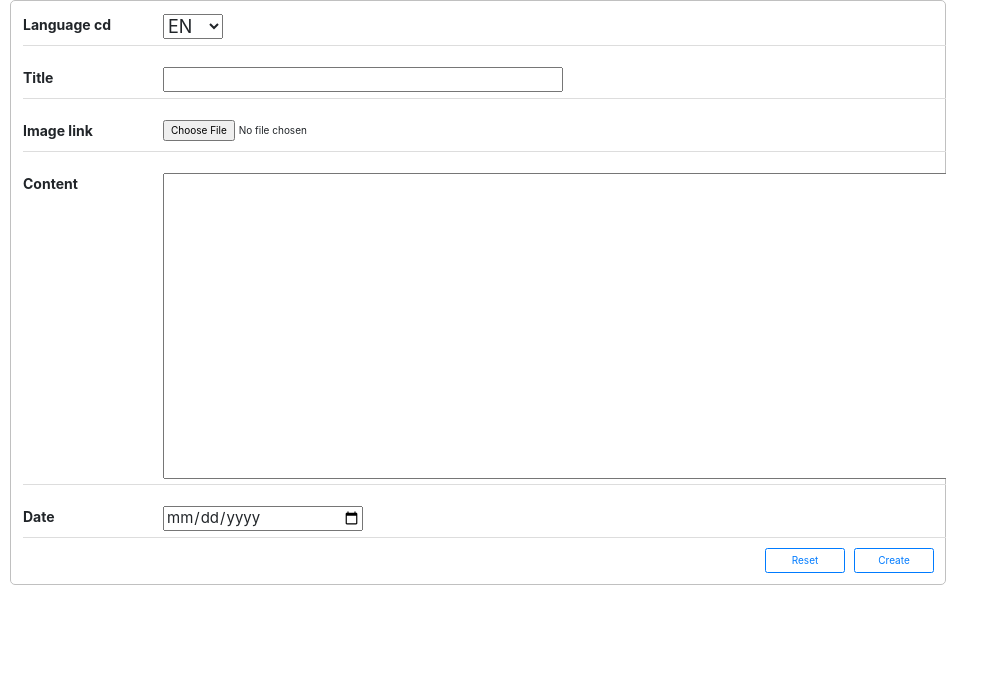
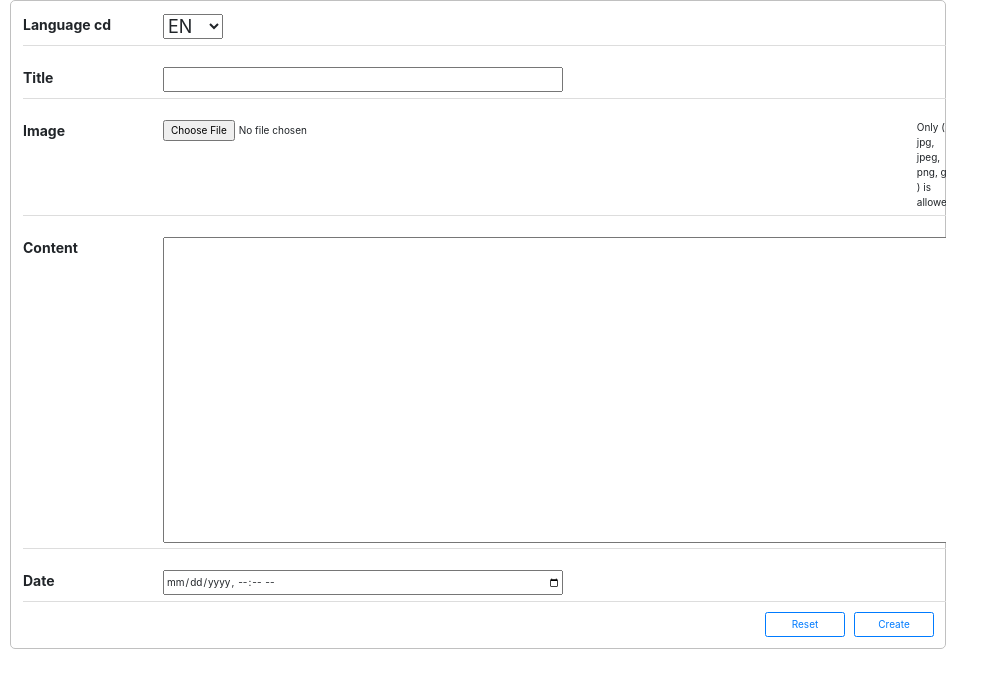
Before and after one commit to luke2327/newsGenerator.backend, a Flask app: page / in a window 1280 px wide. Shown: the part 60-748 px from the top of the page, without its empty margins (0-999 px from the left). Run offline with Flask 2, Linux system fonts and the light colour scheme; some libraries are stand-ins or nearby versions.

Commit message:
modified:   .gitignore 	modified:   templates/index.html 	modified:   templates/result.html 	modified:   untitled.py

```diff
--- a/templates/index.html
+++ b/templates/index.html
@@ -48,8 +48,9 @@
               </div>
               <div class="fd-item">
                 <div>
-                  <div class="fd-1"><label for="id_image_link">Image link</label></div>
-                  <div class="fd-2"><input type="file" name="image_link" id="id_image_link" required></div>
+                  <div class="fd-1"><label for="id_image_link">Image</label></div>
+                  <div class="fd-2 image_spc"><input type="file" name="image_link" id="id_image_link" required></div>
+                  <div class="fd-2 placeholder">Only ( jpg, jpeg, png, gif ) is allowed</div>
                 </div>
               </div>
               <div class="fd-item">
@@ -61,7 +62,7 @@
               <div class="fd-item">
               	<div>
               	  <div class="fd-1"><label for="id_date">Date</label></div>
-              	  <div class="fd-2"><input type="date" name="date" id="id_date" required></div>
+              	  <div class="fd-2"><input type="datetime-local" name="date" id="id_date" required></div>
               	</div>
               </div>
               <div>
--- a/untitled.py
+++ b/untitled.py
@@ -8,7 +8,6 @@
 logging.basicConfig(filename='untitled.log', level=logging.INFO,
                    format='%(asctime)s - %(levelname)s - %(message)s',
                    datefmt='%Y-%m-%d %I:%M:%S %p')
-
 
 s3 = boto3.resource('s3')
 bucket_name = 'rbtest2'
@@ -22,7 +21,7 @@
     return '[' + str(datetime.datetime.now()).split('.')[0] + '] '
 
 def allowed_file(filename):
-    return '.' in filename and filename.rsplit('.', 1)[1] in ALLOWED_EXTENSIONS
+    return '.' in filename.lower() and filename.lower().rsplit('.', 1)[1] in ALLOWED_EXTENSIONS
 
 @app.route('/')
 def home():
@@ -33,22 +32,28 @@
     result = request.form
     file_s = request.files['image_link']
     filename = ''
+    d = datetime.datetime.now()
+    news_name = str(d.year) + str(d.day) + str(d.hour) + str(d.minute) + str(d.second)
+    for key, value in result.iteritems():
+        print '[' + str(key.encode('utf-8')) + '] ' + str(value.encode('utf-8'))
+        logging.info('[' + str(key.encode('utf-8'))+ '] ' + str(value.encode('utf-8')))
     if file_s and allowed_file(file_s.filename):
+        file_s.filename = news_name + '.' +\
+        file_s.filename.split('.')[1].lower()
         filename = secure_filename(file_s.filename)
         file_s.save(os.path.join(app.config['UPLOAD_FOLDER'], filename))
-    d = datetime.datetime.now()
-    news_name = str(d.year) + str(d.day) + str(d.hour) + str(d.minute) + str(d.second)
     img_object_key = 'news/' + result.get('language_cd').lower() + '/image/' + filename
     img_saving_key = 'download/' + filename
     doc_object_key = 'news/' + result.get('language_cd').lower() + '/' + news_name + '.html'
     doc_saving_key = 'html/' + news_name + '.html'
     print current_time() + 'You have successfully entered.'
-    print current_time() + '[Defined data] language : ' + result.get('language_cd') + ', object_key : ' + doc_saving_key
+    print current_time() + '[Defined data] language : ' +\
+                            result.get('language_cd') + ', object_key : ' + doc_saving_key
 
     try:
         print current_time() + 'The file save_data will be opened.'
         save_data = open(doc_saving_key, 'w')
-        save_data.write(render_template("result.html", result = result).encode('utf-8'))
+        save_data.write(render_template("result.html", result = result, file_s = file_s).encode('utf-8'))
 
     except Exception as e:
         logging.error(e)
@@ -90,10 +95,8 @@
     finally:
         print current_time() + 'The file s3_data will be closed.'
         data_doc.close()
-        data_img.close()
 
-    return render_template("result.html", result = result)
-
+    return render_template("result.html", result = result, file_s = file_s)
 
 if __name__ == '__main__':
     app.run(host='0.0.0.0', debug=True)
```
Also changed, not shown: templates/result.html (+4 -5 lines), 1 other file.
